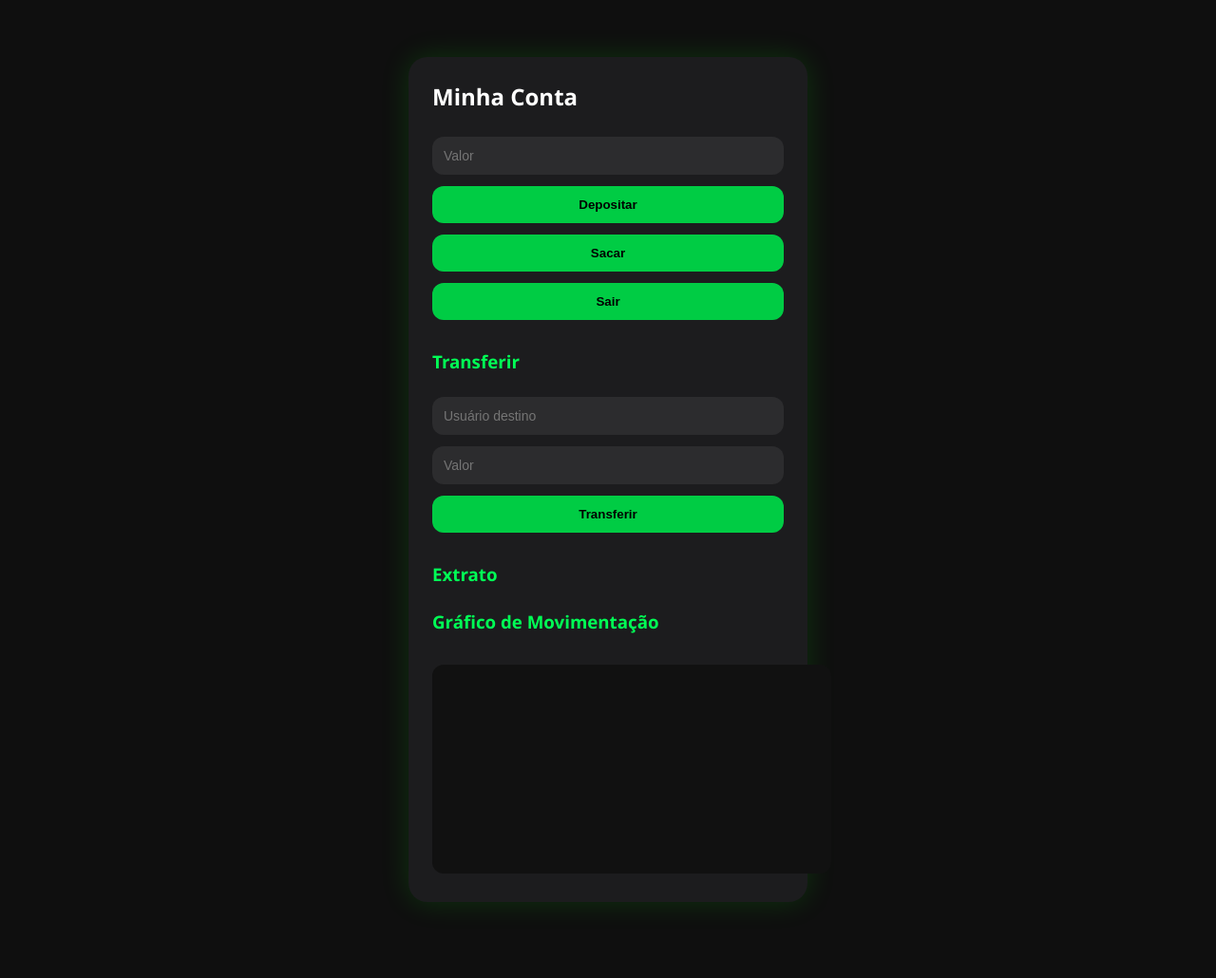
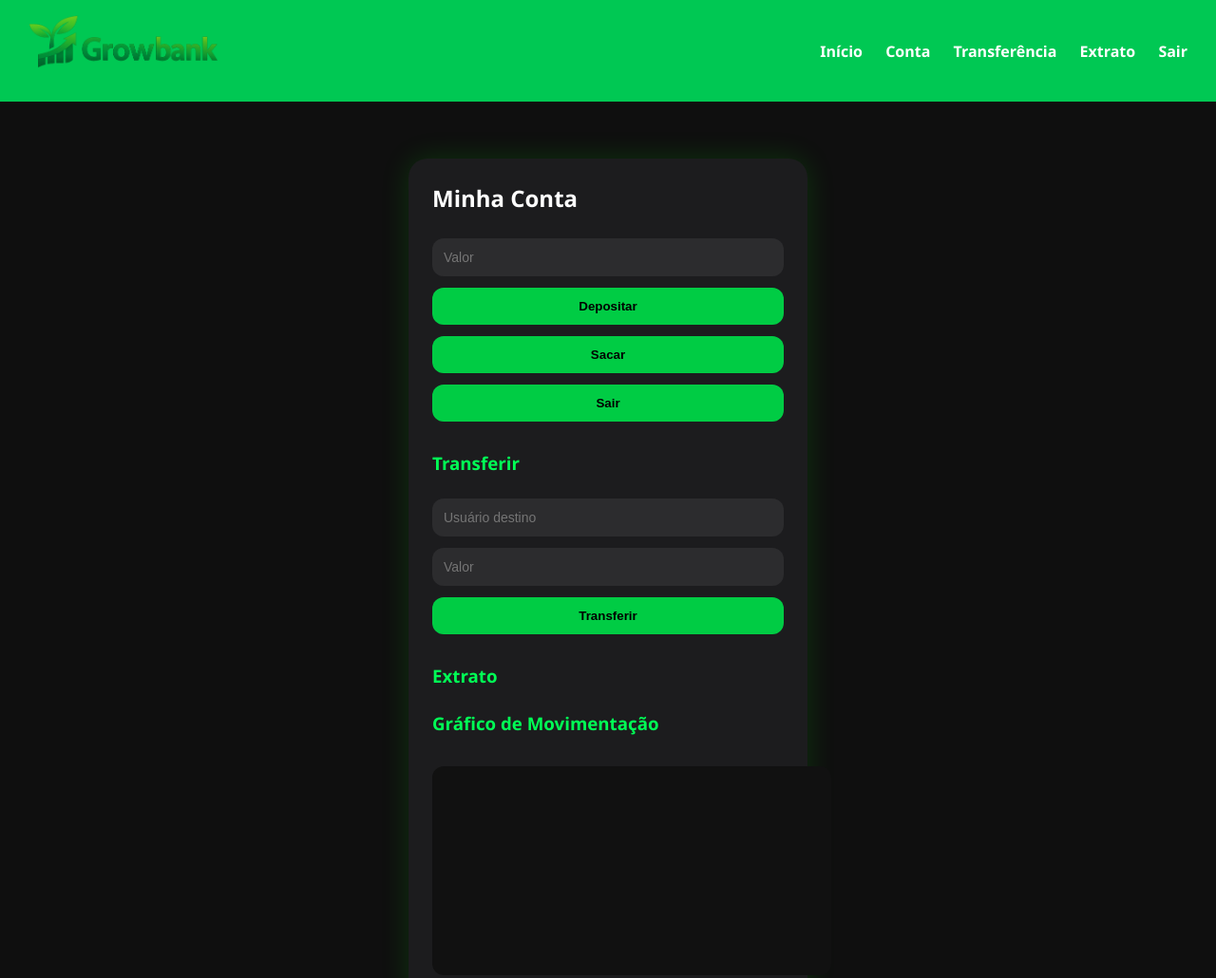
Before and after one commit to LucasssssP/banco-digital-node, a website: page public/dashboard.html in a window 1280 px wide. Shown: the top 1030 px of the page at 95% size. Drawn offline with nearby package versions, Linux system fonts and the light colour scheme; no server answers; sample sign-in values are in the browser's storage.

Commit message:
Adiciona Menu no Dashboard com foto Logo

```diff
--- a/public/dashboard.html
+++ b/public/dashboard.html
@@ -5,6 +5,21 @@
   <script src="https://cdn.jsdelivr.net/npm/chart.js"></script>
   <link rel="stylesheet" href="style.css">
 </head>
+
+<header class="menu">
+  <div class="logo">
+    <img src="logodochat.png" alt="Growbank" width="200">
+  </div>
+
+  <nav>
+    <a href="#">Início</a>
+    <a href="#">Conta</a>
+    <a href="#">Transferência</a>
+    <a href="#">Extrato</a>
+    <a href="#">Sair</a>
+  </nav>
+</header>
+
 <body>
   <div class="container">
     <div class="box">
```
Also changed, not shown: public/index.html (+1 -9 lines).
